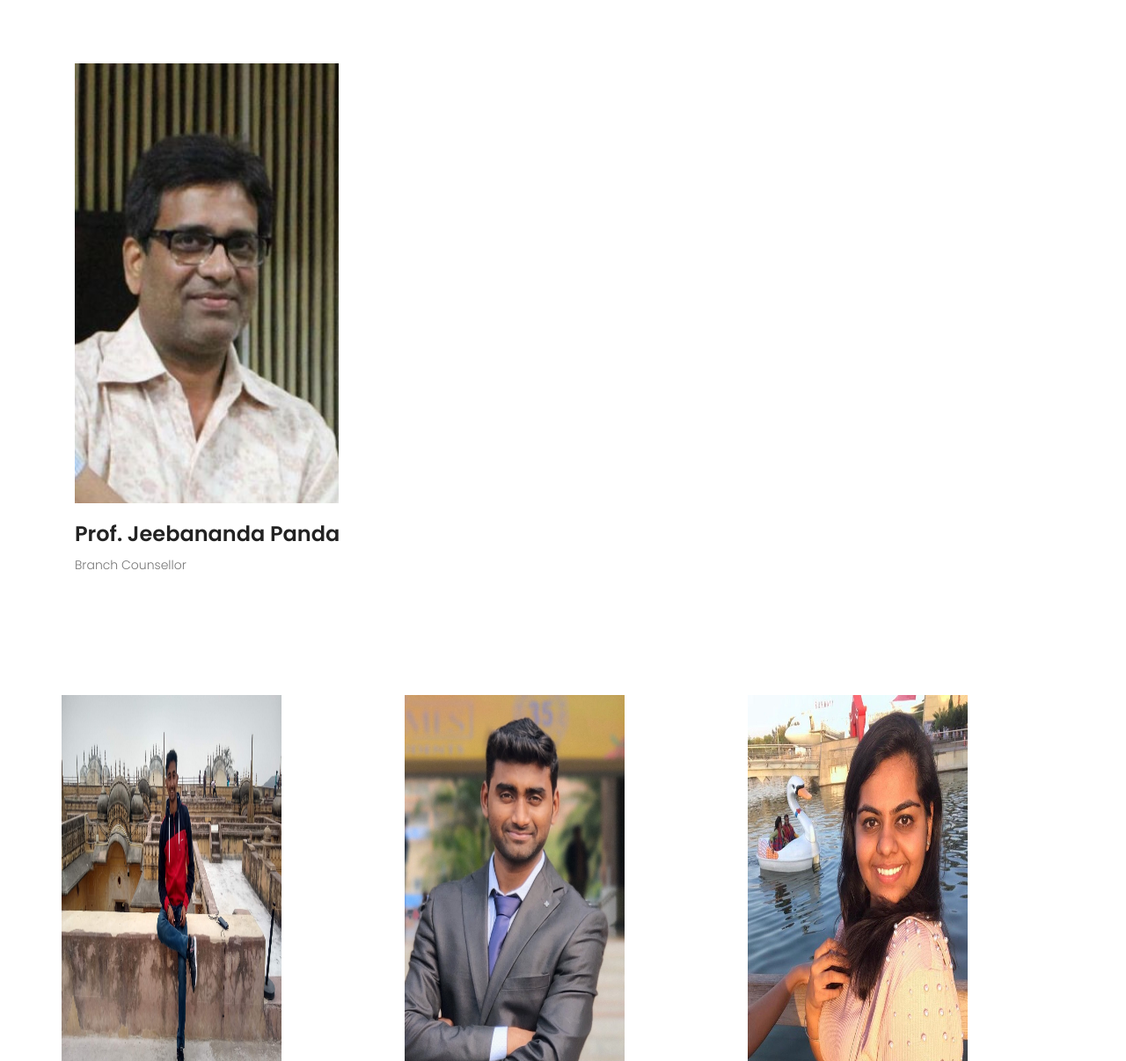
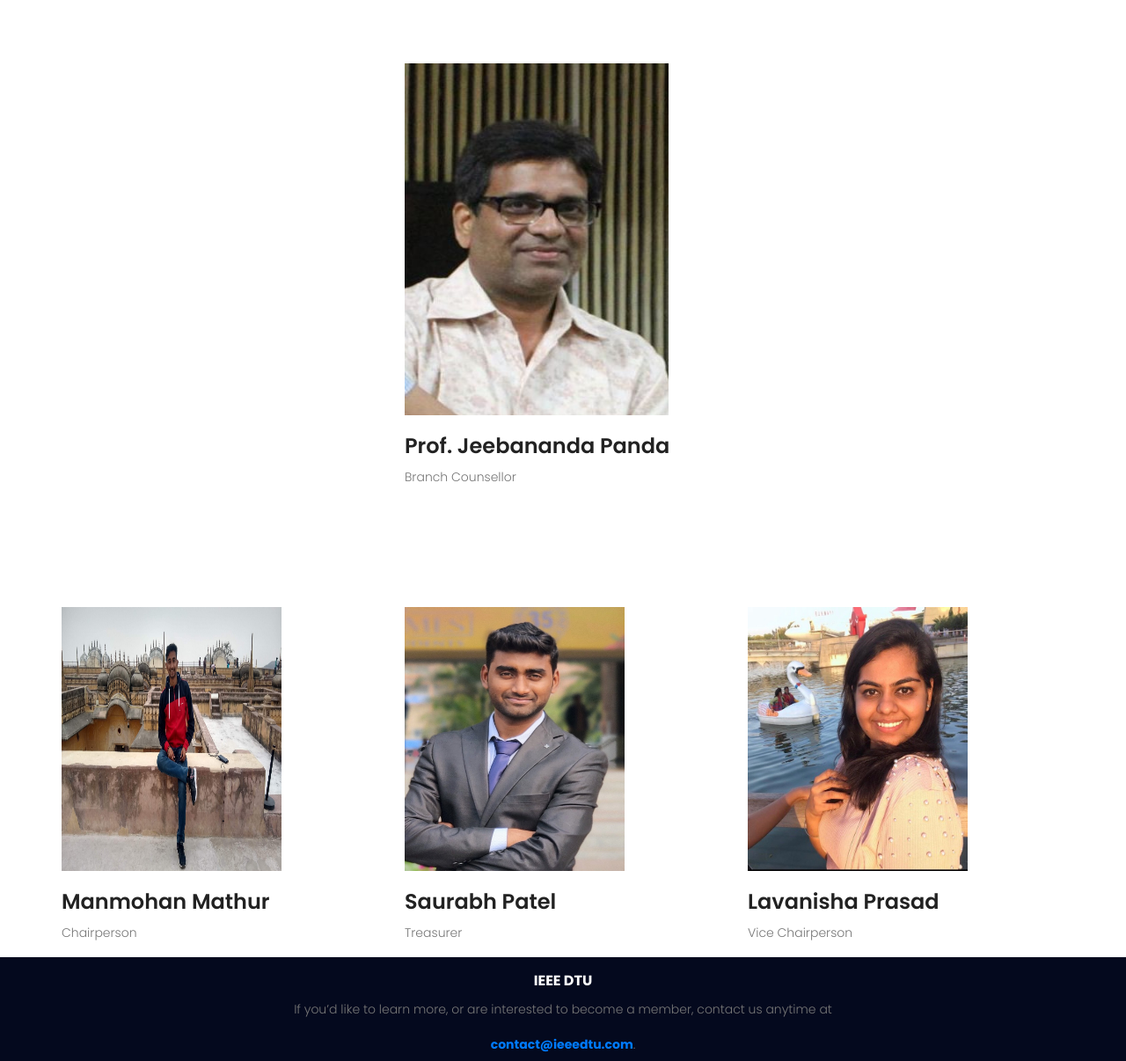
Before and after one commit to IEEEDTU/IEEE_WEBSITE_2020, a plain HTML site: page about-us.html in a window 1280 px wide. Shown: the part 1354-2560 px from the top of the page at 88% size. Drawn offline with Linux system fonts and the light colour scheme.

Commit message:
small style change

```diff
--- a/about-us.html
+++ b/about-us.html
@@ -108,10 +108,12 @@
                 </div>
             </div>
             <div class="container">
-                  <!-- <div class="row"> -->
+                  <div class="row">
+                    <div class="col-md-4"  >
+                    </div>
                     <div class="col-md-4"  >
                         <!-- <div class="event_post"> -->
-                            <img src="image/Dr. J. Panda.jpeg" width= "300px" height = "500px" >
+                            <img src="image/Dr. J. Panda.jpeg" width= "300px" height = "400px" >
                             <a href="#"><h2 class="event_title">  Prof. Jeebananda Panda</h2></a>
                             <p>Branch Counsellor</p>
                             <!-- <ul class="list_style sermons_category">
@@ -121,7 +123,7 @@
                                 </ul> -->
                             <!-- <a href="#" class="btn_hover">View Details</a> -->
                         </div>
-                    <!-- </div> -->
+                    </div>
                  <!-- </div>  -->
             </div>
         </section>
@@ -129,7 +131,7 @@
                 <div class="row">
                     <div class="col-md-4">
                         <div class="event_post">
-                            <img src="image/manmohan1.jpg" width= "250px" height = "450px">
+                            <img src="image/manmohan1.jpg" width= "250px" height = "300px">
                             <a href="#"><h2 class="event_title">Manmohan Mathur</h2></a>
                             <p>Chairperson</p>
                             <!-- <ul class="list_style sermons_category">
@@ -140,7 +142,7 @@
                     </div>
                     <div class="col-md-4">
                         <div class="event_post">
-                            <img src="image/saurabh.jpg" width= "250px" height = "450px" >
+                            <img src="image/saurabh.jpg" width= "250px" height = "300px" >
                             <a href="#"><h2 class="event_title">Saurabh Patel</h2></a>
                             <!-- <ul class="list_style sermons_category">
                                 <li><i class="lnr lnr-user"></i> Prithu Verma</li> -->
@@ -153,7 +155,7 @@
                     </div>
                     <div class="col-md-4">
                             <div class="event_post">
-                                <img src="image/lavanisha.jpg" width= "250px" height = "450px" >
+                                <img src="image/lavanisha.jpg" width= "250px" height = "300px" >
                                 <a href="#"><h2 class="event_title">Lavanisha Prasad</h2></a>
                                 <!-- <ul class="list_style sermons_category">
                                     <li><i class="lnr lnr-user"></i> Abhishek Gangwar</li> -->
```
Also changed, not shown: index.html (+1 -1 lines).
